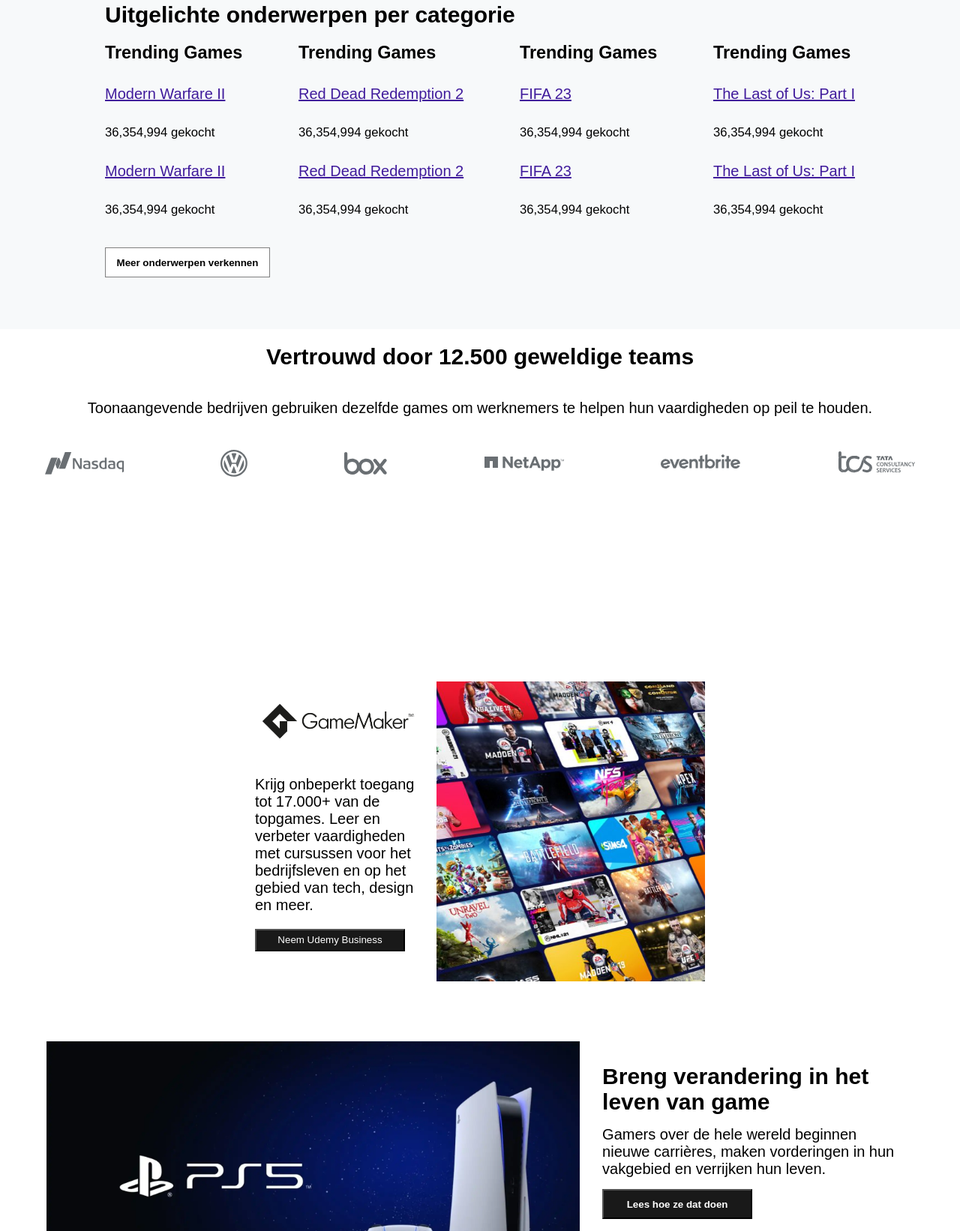
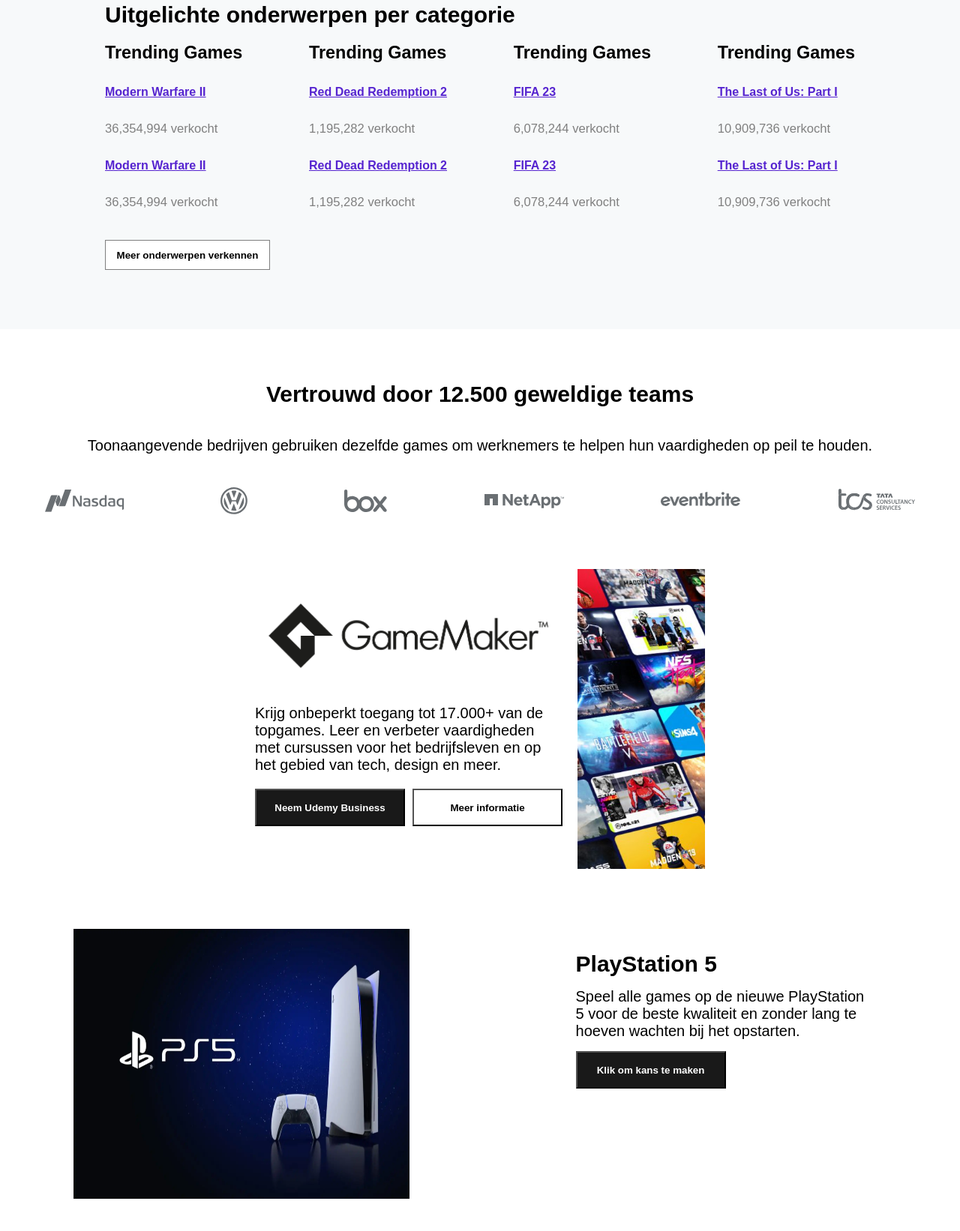
Before and after one commit to AhmetAMA/Udemy-opdracht, a plain HTML site: page index.html in a window 1280 px wide. Shown: the part 1726-3368 px from the top of the page at 75% size. Drawn offline with Linux system fonts and the light colour scheme; a script that the page names is missing.

Commit message:
second commit

```diff
--- a/index.html
+++ b/index.html
@@ -202,33 +202,33 @@
                     <div class="div_categories">
                         <h3 class="h1_div_categories">Trending Games</h3>
                         <p class="p_div_categories">Modern Warfare II</p>
-                        <sub class="sub_div_categories">36,354,994 gekocht</sub>
+                        <h5 class="h5_div_categories">36,354,994 verkocht</h4>
                         <p class="p_div_categories">Modern Warfare II</p>
-                        <sub class="sub_div_categories">36,354,994 gekocht</sub>
+                        <h5 class="h5_div_categories">36,354,994 verkocht</h4>
 
                     </div>
                     <div class="div_categories">
                         <h3 class="h1_div_categories">Trending Games</h3>
                         <p class="p_div_categories">Red Dead Redemption 2</p>
-                        <sub class="sub_div_categories">36,354,994 gekocht</sub>
+                        <h5 class="h5_div_categories">1,195,282 verkocht</h4>
                         <p class="p_div_categories">Red Dead Redemption 2</p>
-                        <sub class="sub_div_categories">36,354,994 gekocht</sub>
+                        <h5 class="h5_div_categories">1,195,282 verkocht</h4>
 
                     </div>
                     <div class="div_categories">
                         <h3 class="h1_div_categories">Trending Games</h3>
                         <p class="p_div_categories">FIFA 23</p>
-                        <sub class="sub_div_categories">36,354,994 gekocht</sub>
+                        <h5 class="h5_div_categories">6,078,244 verkocht</h4>
                         <p class="p_div_categories">FIFA 23</p>
-                        <sub class="sub_div_categories">36,354,994 gekocht</sub>
+                        <h5 class="h5_div_categories">6,078,244 verkocht</h4>
 
                     </div>
                     <div class="div_categories">
                         <h3 class="h1_div_categories">Trending Games</h3>
                         <p class="p_div_categories">The Last of Us: Part I</p>
-                        <sub class="sub_div_categories">36,354,994 gekocht</sub>
+                        <h5 class="h5_div_categories">10,909,736 verkocht</h4>
                         <p class="p_div_categories">The Last of Us: Part I</p>
-                        <sub class="sub_div_categories">36,354,994 gekocht</sub>
+                        <h5 class="h5_div_categories">10,909,736 verkocht</h4>
 
                     </div>
                 </article>
@@ -246,12 +246,12 @@
                     vaardigheden op peil te houden.
                 </p>
                 <div class="div_trusted_by_team">
-                    <img src="./img/nasdaq-dark.svg" alt="" class="img_trusted_by_team">
-                    <img src="./img/volkswagen-dark.svg" alt="" class="img_trusted_by_team">
-                    <img src="./img/box-dark.svg" alt="" class="img_trusted_by_team">
-                    <img src="./img/netapp-dark.svg" alt="" class="img_trusted_by_team">
-                    <img src="./img/eventbrite-dark.svg" alt="" class="img_trusted_by_team">
-                    <img src="./img/tcs-dark.svg" alt="" class="img_trusted_by_team">
+                    <img src="img/nasdaq-dark.svg" alt="" class="img_trusted_by_team">
+                    <img src="img/volkswagen-dark.svg" alt="" class="img_trusted_by_team">
+                    <img src="img/box-dark.svg" alt="" class="img_trusted_by_team">
+                    <img src="img/netapp-dark.svg" alt="" class="img_trusted_by_team">
+                    <img src="img/eventbrite-dark.svg" alt="" class="img_trusted_by_team">
+                    <img src="img/tcs-dark.svg" alt="" class="img_trusted_by_team">
                 </div>
             </article>
         </section>
@@ -268,7 +268,10 @@
                         cursussen voor het bedrijfsleven en op het
                         gebied van tech, design en meer.
                     </p>
-                    <button class="buttonimg_text_udemy_bussiness">Neem Udemy Business</button>
+                    <div class="div_component_button">
+                        <button class="buttonimg_text_udemy_bussiness">Neem Udemy Business</button>
+                        <button class="buttonimg_text_udemy_bussiness_2">Meer informatie</button>
+                    </div>
                 </div>
 
                 <div class="div_img_udemy_bussiness">
@@ -284,12 +287,12 @@
                 </div>
 
                 <div class="div_breng_veranderingen_text">
-                    <h1 class="h1_div_breng_veranderingen_text">Breng verandering in het leven van game</h1>
+                    <h1 class="h1_div_breng_veranderingen_text">PlayStation 5</h1>
                     <p class="p_div_breng_veranderingen_text">
-                        Gamers over de hele wereld beginnen nieuwe carrières, maken vorderingen in hun
-                        vakgebied en verrijken hun leven.
+                        Speel alle games op de nieuwe PlayStation 5 voor de beste kwaliteit en zonder
+                        lang te hoeven wachten bij het opstarten.
                     </p>
-                    <button class="button_breng_veranderingen">Lees hoe ze dat doen</button>
+                    <button class="button_breng_veranderingen">Klik om kans te maken</button>
                 </div>
             </article>
         </section>
@@ -327,14 +330,15 @@
             </article>
 
             <div class="ul_bol_footer">
-                <img src="./img/icons8-geography-52.webp" alt="" class="img_bol_footer">
+                <img class="img_bol_footer" src="./img/icons8-geography-52.webp" alt="" >
                 <p>Nederland</p>
             </div>
         </section>
 
             <article class="article_icon_author">
                 <div class="div_icon_author">
-                <img src="./img/gamelogo.webp" alt="" class="img_icon_author">
+                <img class="img_icon_author" src="./img/gamelogo.webp" alt="">
+                <!-- <img class="img_icon_author" src="img/logo-udemy-inverted.svg" alt=""> -->
                 </div>
 
                 <div class="div_author_text">
--- a/scss/main/main.scss
+++ b/scss/main/main.scss
@@ -266,14 +266,20 @@ main{
                 gap: 3rem;
 
                 .p_div_categories{
-                    color: #401b9c;
+                    color: #5624d0;
+                    font-weight: bold;
+                    font-size: 80%;
                     text-decoration: underline;
 
                     &:hover{
-                        color: rgb(8, 255, 57);
+                        color: #401b9c;
                         cursor: pointer;
                         text-decoration: underline;
                     }
+                }
+                .h5_div_categories{
+                    color: grey;
+                    font-weight: 100;
                 }
             }
         }
@@ -340,7 +346,7 @@ main{
             width: 38ch;
         }
 
-        .button_instractor{
+        .button_categorie{
             width: 25rem;
             display: flex;
             justify-content: center;
@@ -354,20 +360,17 @@ main{
             &:hover{
                 background: rgba(0,0,0,1);
             }
-
         }
     }
-
 }
-
 }
 
 .section_trusted_by_team{
-    height: 40rem;
+    padding-top: 5rem;
+    height: 25rem;
     display: flex;
     align-items:center;
     flex-direction: column;
-
 
     .article_trusted_by_team{
         display: flex;
@@ -415,29 +418,41 @@ main{
             gap: 2rem;
             width: 100%;
 
+            .div_component_button{
+                display: flex;
+                gap: 1rem;
+            }
+
             .buttonimg_text_udemy_bussiness{
                 width: 20rem;
-                height: 4rem;
+                height: 5rem;
                 background: rgba(0,0,0,0.9);
                 color: white;
+                font-weight: bold;
                 cursor: pointer;
 
                 &:hover{
                     background: rgba(0,0,0,1);
                 }
             }
+
+            .buttonimg_text_udemy_bussiness_2{
+                width: 20rem;
+                height: 5rem;
+                background: white;
+                color: black;
+                font-weight: bold;
+                cursor: pointer;
+            }
             .img_text_udemy_bussiness{
                 max-width: 100%;
                 height: 40%;
                 object-fit: contain;
             }
-
         }
 
         .div_img_udemy_bussiness{
             display: flex;
-
-
 
             .imagediv_img_udemy_bussiness{
                 width: 100%;
@@ -446,7 +461,6 @@ main{
             }
         }
     }
-
 }
 
 .breng_verandering{
@@ -465,9 +479,8 @@ main{
             height: 40rem;
 
             .img_breng_veranderingen{
-                max-width: 100%;
-                height: 40rem;
-                object-fit: cover;
+                width: 70%;
+                height: 90%;
             }
         }
 
@@ -490,7 +503,7 @@ main{
 
             .button_breng_veranderingen{
                 width: 20rem;
-                height: 4rem;
+                height: 5rem;
                 background: rgba(0,0,0,0.9);
                 color: white;
                 font-weight: 600;
```
Also changed, not shown: scss/footer/footer.scss (+0 -8 lines), css/style.css, img/aloy.webp (deleted), img/arthur.webp (deleted), 1 other file.
